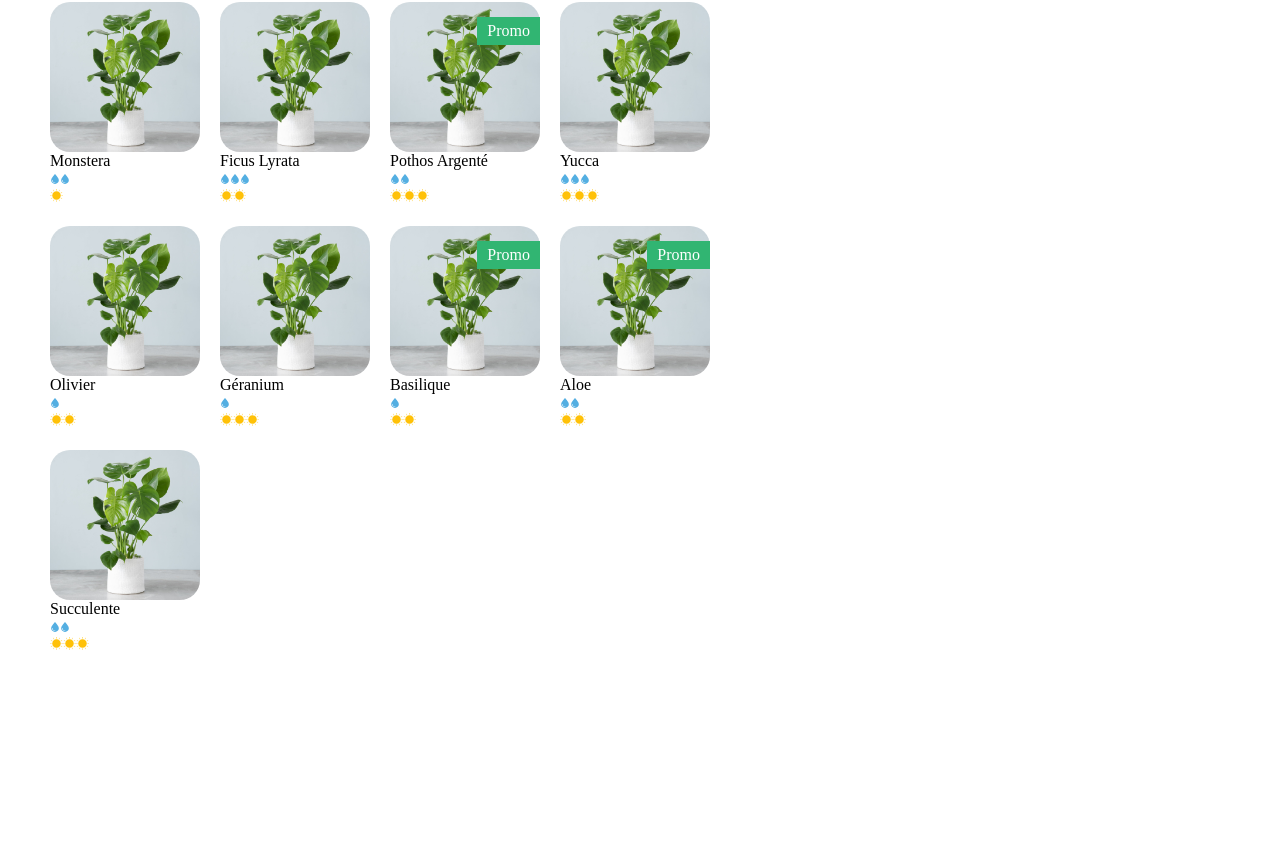
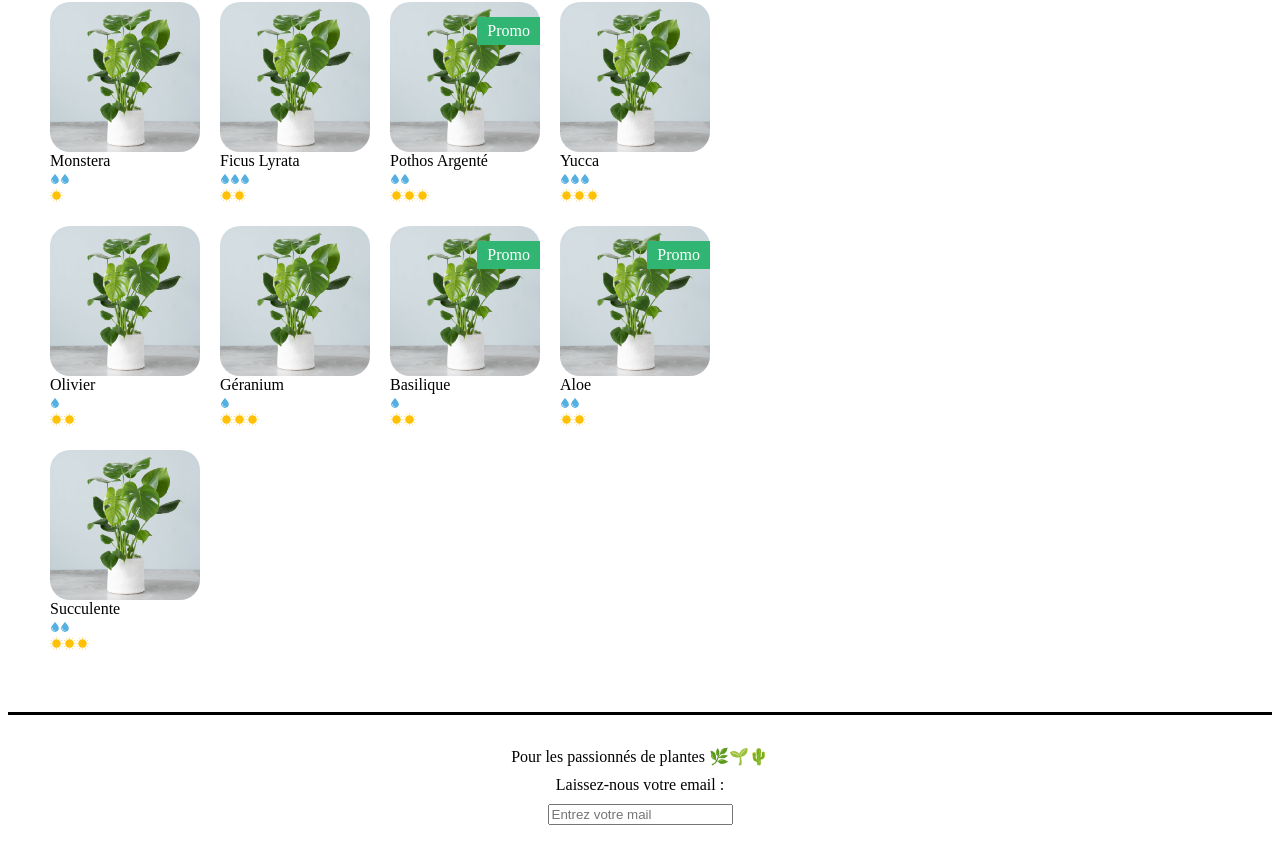
Before and after one commit to davidDC75/la-maison-jungle, a React (Create React App) app: page / in a window 1280 px wide. Shown: the part 449-1312 px from the top of the page. Before the commit the page ends 1161 px from the top, so only its background shows below. Built offline with nearby package versions, Linux system fonts and the light colour scheme.

Commit message:
Exercice 2 terminé

```diff
--- a/src/components/App.js
+++ b/src/components/App.js
@@ -2,6 +2,7 @@
 import Banner from './Banner';
 import Cart from './Cart';
 import ShoppingList from './ShoppingList';
+import Footer from './Footer';
 
 import '../styles/Banner.css';
 import logo from '../assets/logo.png';
@@ -17,6 +18,7 @@
     </Banner>
     <Cart />
     <ShoppingList />
+    <Footer />
     </React.Fragment>
   );
 }
--- /dev/null
+++ b/src/components/Footer.js
@@ -0,0 +1,35 @@
+import { useState } from 'react';
+import '../styles/Footer.css';
+
+function Footer() {
+    const [inputValue, setInputValue] = useState('');
+
+    // Exécutée quand on écrit dans le input
+    function handleInput(e) {
+        setInputValue(e.target.value)
+    }
+
+    // Déclenchée quand on click en dehors de l'input
+    function handleBlur() {
+        if (!inputValue.includes('@')) {
+            alert("Attention, il n'y a pas d'@, ceci n'est pas une adresse valide");
+        }
+    }
+
+    return (
+        <footer className="lmj-footer">
+            <div className="lmj-footer-elem">
+                Pour les passionnés de plantes 🌿🌱🌵
+            </div>
+            <div className="lmj-footer-elem">Laissez-nous votre email :</div>
+            <input
+                placeholder="Entrez votre mail"
+                onChange={handleInput}
+                value={inputValue}
+                onBlur={handleBlur}
+            />
+        </footer>
+    )
+}
+
+export default Footer;
--- /dev/null
+++ b/src/styles/Footer.css
@@ -0,0 +1,14 @@
+.lmj-footer {
+    color: black;
+    padding: 32px;
+    border-top: solid 3px black;
+    display: flex;
+    justify-content: flex-start;
+    flex-direction: column;
+    align-items: center;
+    font-weight: 500;
+}
+
+.lmj-footer-elem {
+    margin-bottom: 10px;
+}
```
Also changed, not shown: 1 other file (tests, documents, lock files or other folders).
